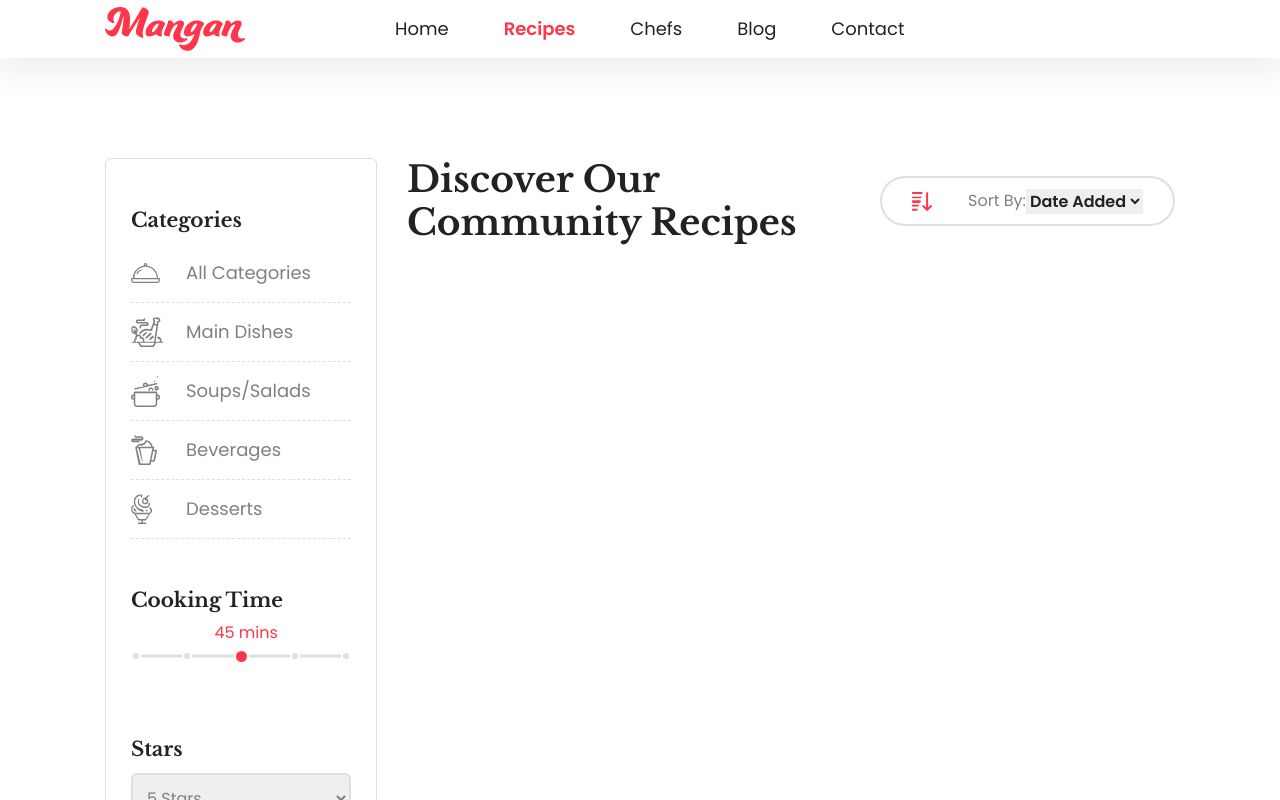
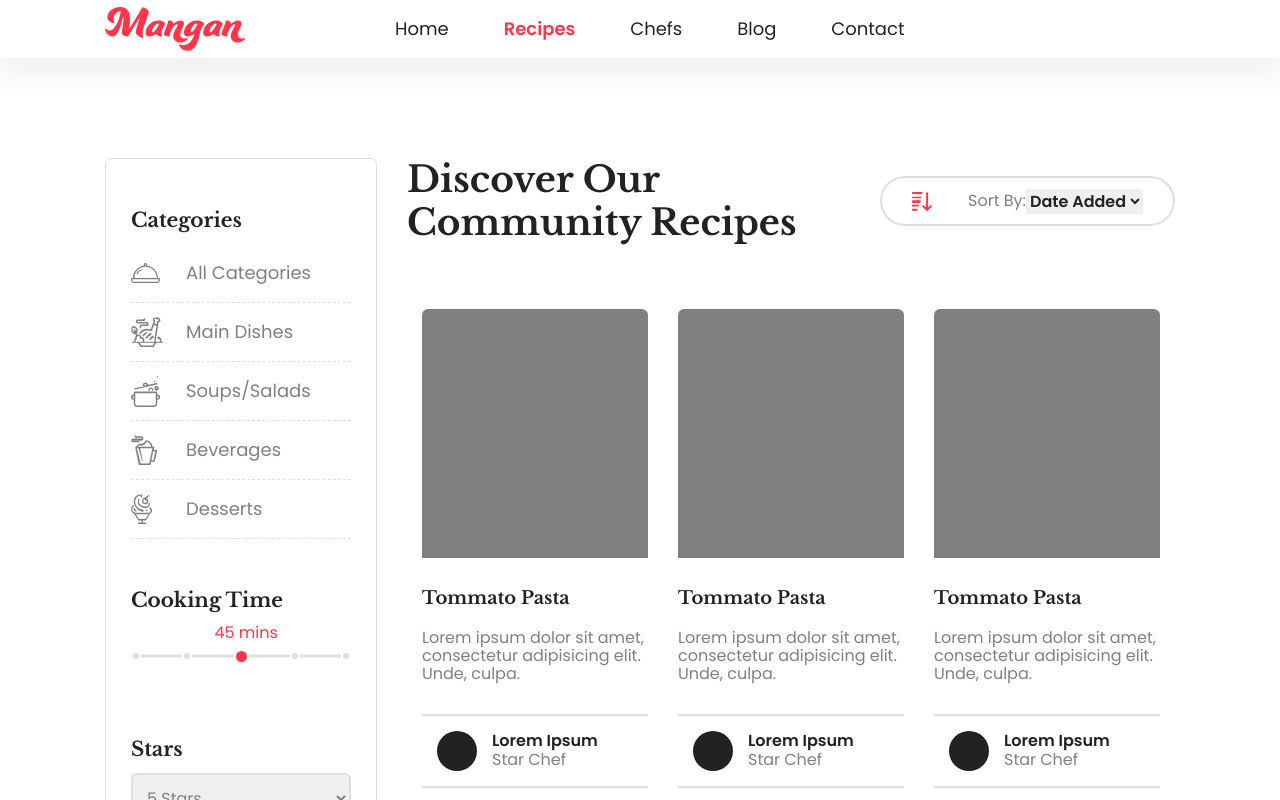
Before and after one commit to AntoineHbnt/Mangan, a React (Create React App) app: page /recipes in a window 1280 px wide. Shown: the top 800 px of the page. Built offline with nearby package versions, Linux system fonts and the light colour scheme; the HTML template or start-up script is replaced by a standard one.

Commit message:
feat: Add RecipeCard

```diff
--- /dev/null
+++ b/src/components/UI/atoms/RecipeCardPicture/RecipeCardPicture.js
@@ -0,0 +1,14 @@
+import React from "react";
+import Container from "../Container/Container";
+
+function RecipeCardPicture() {
+  const pictureStyle = {
+    aspectRatio: "10/11",
+    background: "$gray",
+    borderRadius: "6px 6px 0 0 "
+  };
+
+  return <Container width="100%" height="auto" css={pictureStyle}/>;
+}
+
+export default RecipeCardPicture;
--- /dev/null
+++ b/src/components/UI/molecules/RecipeCard/RecipeCard.js
@@ -0,0 +1,29 @@
+import React from "react";
+import FlexContainer from "../../atoms/Container/FlexContainer";
+import RecipeCardPicture from "../../atoms/RecipeCardPicture/RecipeCardPicture";
+import RecipeCardChefInfo from "../RecipeCardChefInfo/RecipeCardChefInfo";
+import RecipeCardDescription from "../RecipeCardDescription/RecipeCardDescription";
+
+function RecipeCard() {
+  const cardStyle = {
+    padding: "15px",
+  };
+
+  return (
+    <FlexContainer
+      flexDirection="column"
+      width="100%"
+      height="fit-content"
+      gap="30px"
+      css={cardStyle}
+    >
+      <RecipeCardPicture />
+      <RecipeCardDescription title="Tommato Pasta">
+        Lorem ipsum dolor sit amet, consectetur adipisicing elit. Unde, culpa.{" "}
+      </RecipeCardDescription>
+      <RecipeCardChefInfo/>
+    </FlexContainer>
+  );
+}
+
+export default RecipeCard;
--- /dev/null
+++ b/src/components/UI/molecules/RecipeCardChefInfo/RecipeCardChefInfo.js
@@ -0,0 +1,26 @@
+import React from 'react';
+import { Span } from '../../../../asset/Typography';
+import Container from '../../atoms/Container/Container';
+import FlexContainer from '../../atoms/Container/FlexContainer';
+
+function RecipeCardChefInfo() {
+
+    const infoStyle = {
+        padding: "15px",
+        borderTop: "2px solid $light_gray",
+        borderBottom: "2px solid $light_gray",
+
+    }
+
+    return (
+        <FlexContainer width='100%' alignItems='center' gap='15px' css={infoStyle}>
+            <Container width='40px' height='40px' css={{borderRadius: 999,background: '$black'}}/>
+            <FlexContainer flexDirection='column'>
+                <Span css={{fontWeight: 600, color: "$black"}}>Lorem Ipsum</Span>
+                <Span>Star Chef</Span>
+            </FlexContainer>
+        </FlexContainer>
+     );
+}
+
+export default RecipeCardChefInfo;
--- /dev/null
+++ b/src/components/UI/molecules/RecipeCardDescription/RecipeCardDescription.js
@@ -0,0 +1,28 @@
+import React from "react";
+import PropTypes from "prop-types";
+import { H3, Span } from "../../../../asset/Typography";
+import FlexContainer from "../../atoms/Container/FlexContainer";
+
+function RecipeCardDescription({ title, children }) {
+  const spanStyle = {
+    textOverflow: "ellipsis",
+    overflow: "hidden",
+    display: "-webkit-box",
+    WebkitLineClamp: 2,
+    WebkitBoxOrient: "vertical",
+  };
+
+  return (
+    <FlexContainer width="100%" flexDirection="column" gap="20px">
+      <H3>{title}</H3>
+      <Span css={{ spanStyle }}>{children}</Span>
+    </FlexContainer>
+  );
+}
+
+RecipeCardDescription.propTypes = {
+  title: PropTypes.string.isRequired,
+  children: PropTypes.node.isRequired,
+};
+
+export default RecipeCardDescription;
--- a/src/components/UI/molecules/SelectSort/SelectSort.js
+++ b/src/components/UI/molecules/SelectSort/SelectSort.js
@@ -16,7 +16,8 @@ function SelectSort({ options }) {
     color: "$black",
     fontFamily: "$poppins",
     fontWeight: 600,
-    border: "none",
+    border: "0px",
+    outline: "0px",
   });
 
   return (
--- a/src/components/UI/organism/ListContent/ListContent.js
+++ /dev/null
@@ -1,13 +0,0 @@
-import React from 'react';
-import FlexContainer from '../../atoms/Container/FlexContainer';
-import ContentHeader from '../../molecules/ContentHeader/ContentHeader';
-
-function ListContent() {
-    return (
-        <FlexContainer>
-            <ContentHeader label="Discover Our Community Recipes"/>
-        </FlexContainer>
-     );
-}
-
-export default ListContent;
--- /dev/null
+++ b/src/components/UI/organism/RecipesListContent/RecipesListContent.js
@@ -0,0 +1,31 @@
+import React from "react";
+import Container from "../../atoms/Container/Container";
+import FlexContainer from "../../atoms/Container/FlexContainer";
+import ContentHeader from "../../molecules/ContentHeader/ContentHeader";
+import RecipeCard from "../../molecules/RecipeCard/RecipeCard";
+
+function RecipesListContent() {
+  const gridStyle = {
+    display: "grid",
+    gridTemplateColumns: "repeat(3, 1fr)",
+    rowGap: "20px",
+  };
+
+  return (
+    <FlexContainer width="100%" flexDirection="column">
+      <Container width="100%" height="fit-content" css={{marginBottom: "50px"}}>
+        <ContentHeader label="Discover Our Community Recipes" />
+      </Container>
+      <FlexContainer width="100%" height="fit-content" css={gridStyle}>
+        <RecipeCard />
+        <RecipeCard />
+        <RecipeCard />
+        <RecipeCard />
+        <RecipeCard />
+        <RecipeCard />
+      </FlexContainer>
+    </FlexContainer>
+  );
+}
+
+export default RecipesListContent;
--- a/src/pages/Recipes/Recipes.js
+++ b/src/pages/Recipes/Recipes.js
@@ -1,11 +1,11 @@
 import React from 'react';
-import ListContent from '../../components/UI/organism/ListContent/ListContent';
+import RecipesListContent from '../../components/UI/organism/RecipesListContent/RecipesListContent';
 import RecipesFilter from '../../components/UI/organism/RecipesFilter/RecipesFilter';
 import GridSidebarPage from '../../template/GridSidebarPage';
 
 function Recipes() {
     return (
-        <GridSidebarPage sidebar={<RecipesFilter/>} content={<ListContent/>}/>
+        <GridSidebarPage sidebar={<RecipesFilter/>} content={<RecipesListContent/>}/>
      );
 }
 
```
